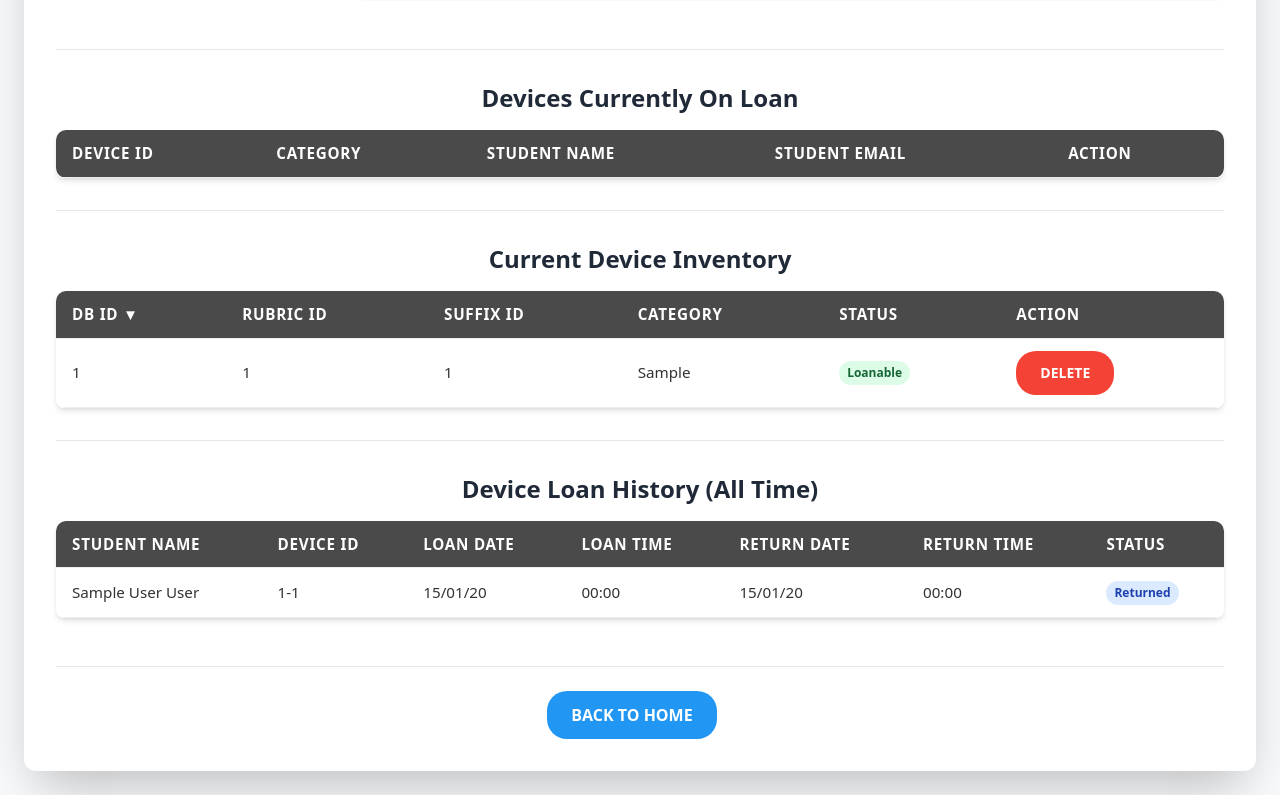
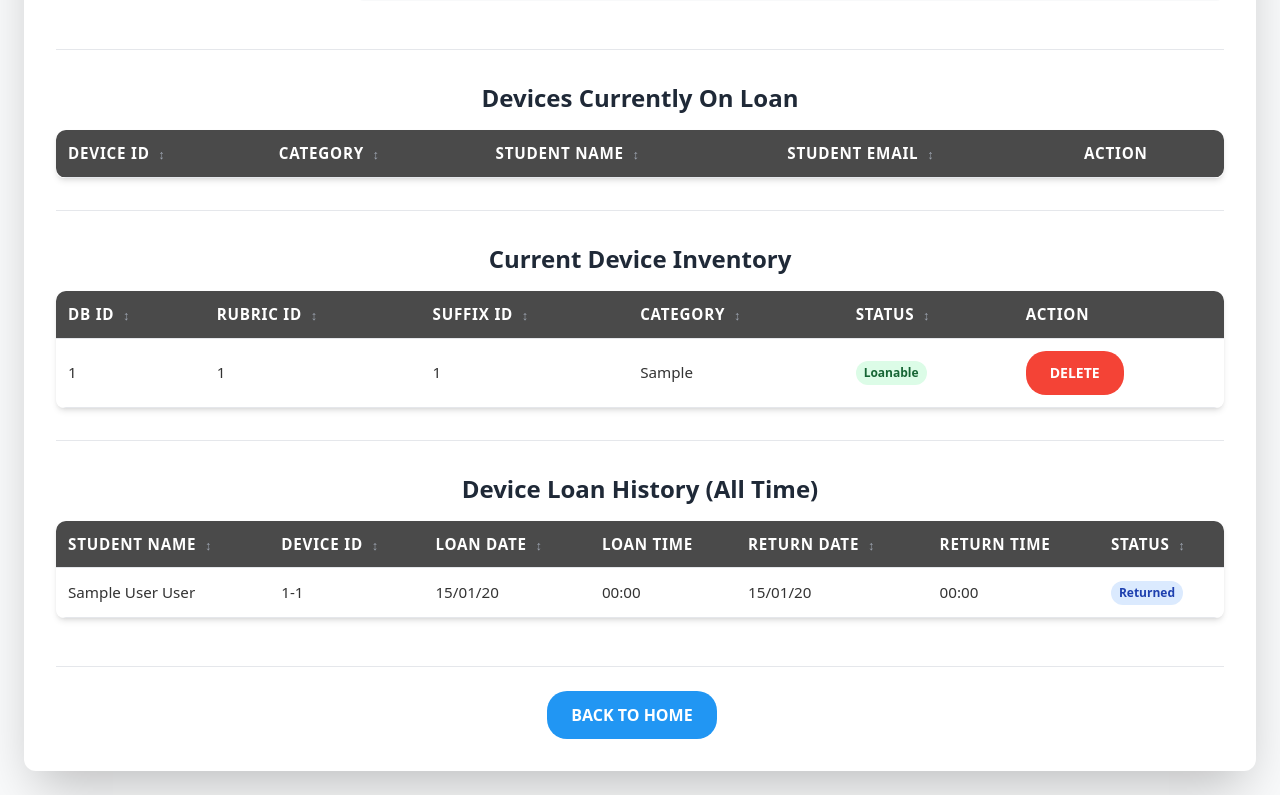
Before and after one commit to CJColemanB/DeviceLoggerV2, a Flask app: page /admin in a window 1280 px wide. Shown: the part 582-1377 px from the top of the page. Run offline with Flask 3, Linux system fonts and the light colour scheme; the visitor is signed in with stand-in values (Sample User, id 1); tables that the repository leaves empty hold one stand-in row (values such as "Sample post"); lists and menus that the app fills with data are empty; some libraries are stand-ins or nearby versions.

Commit message:
sorting function on admin page now doesn't auto refresh page

```diff
--- a/static/admin.js
+++ b/static/admin.js
@@ -57,7 +57,6 @@ document.addEventListener('DOMContentLoaded', () => {
     }
 
     // --- Logic for Delete Confirmation ---
-    // Note: This replaces the inline `onclick` confirm dialogs
     const deleteForms = document.querySelectorAll('.delete-form');
     deleteForms.forEach(form => {
         form.addEventListener('submit', function(event) {
@@ -71,3 +70,55 @@ document.addEventListener('DOMContentLoaded', () => {
         });
     });
 });
+
+// --- Logic for Frontend Sorting (No Page Refresh) ---
+// This is outside DOMContentLoaded so the HTML 'onclick' can find it.
+const sortDirections = {};
+
+/**
+ * Sorts a table based on the column clicked.
+ * @param {string} tableId
+ * @param {number} colIndex
+ * @param {string} type
+ */
+function sortTable(tableId, colIndex, type = 'string') {
+    const table = document.getElementById(tableId);
+    const tbody = table.querySelector('tbody');
+    const rows = Array.from(tbody.querySelectorAll('tr'));
+
+    // Toggle sort direction
+    const sortKey = `${tableId}-${colIndex}`;
+    sortDirections[sortKey] = !sortDirections[sortKey];
+    const isAscending = sortDirections[sortKey];
+
+    // Reset all icons in this table's header to the neutral state
+    table.querySelectorAll('.sort-icon').forEach(icon => icon.textContent = '↕');
+
+    // Update the specific icon for the column being sorted
+    const headerCells = table.querySelectorAll('thead th');
+    const currentIcon = headerCells[colIndex].querySelector('.sort-icon');
+    if (currentIcon) {
+        currentIcon.textContent = isAscending ? '▲' : '▼';
+    }
+
+    // Perform the sort
+    const sortedRows = rows.sort((a, b) => {
+        let valA = a.cells[colIndex].textContent.trim();
+        let valB = b.cells[colIndex].textContent.trim();
+
+        if (type === 'number') {
+            // Convert to numbers for proper numeric sorting (e.g., 10 > 2)
+            const numA = parseFloat(valA.replace(/[^0-9.-]+/g, "")) || 0;
+            const numB = parseFloat(valB.replace(/[^0-9.-]+/g, "")) || 0;
+            return isAscending ? numA - numB : numB - numA;
+        }
+
+        // Standard alphabetical sort
+        return isAscending
+            ? valA.localeCompare(valB, undefined, {numeric: true, sensitivity: 'base'})
+            : valB.localeCompare(valA, undefined, {numeric: true, sensitivity: 'base'});
+    });
+
+    // Re-append the rows in the new order
+    tbody.append(...sortedRows);
+}
--- a/templates/admin.html
+++ b/templates/admin.html
@@ -4,9 +4,27 @@
     <meta charset="UTF-8">
     <meta name="viewport" content="width=device-width, initial-scale=1.0">
     <title>Admin Panel</title>
-    <script src="https://cdn.tailwindcss.com"></script>
+    <script src="https://cdn.tailwindcss.com/3.4.1"></script>
     <link rel="stylesheet" href="{{ url_for('static', filename='styles.css') }}">
     <script src="{{ url_for('static', filename='admin.js') }}" defer></script>
+    <style>
+        /* Styles for the new sorting functionality */
+        th.sortable {
+            cursor: pointer;
+            user-select: none;
+            transition: background-color 0.2s;
+        }
+        th.sortable:hover {
+            background-color: #f3f4f6;
+        }
+        .sort-icon {
+            font-size: 0.8rem;
+            color: #9ca3af;
+            margin-left: 4px;
+        }
+        table { width: 100%; border-collapse: collapse; }
+        th, td { padding: 12px; text-align: left; border-bottom: 1px solid #e5e7eb; }
+    </style>
 </head>
 <body class="bg-gray-50 p-6 min-h-screen font-sans">
 
@@ -100,13 +118,13 @@
             <hr class="my-8">
             <h2 class="text-2xl font-semibold text-gray-800 mt-8 mb-4">Devices Currently On Loan</h2>
             <div class="overflow-x-auto shadow-md rounded-lg mb-8">
-                <table>
+                <table id="loan-table">
                     <thead>
                         <tr>
-                            <th><a href="{{ url_for('admin', sort_by='device_id_loan', sort_dir='asc' if sort_by == 'device_id_loan' and sort_dir == 'desc' else 'desc') }}">Device ID {% if sort_by == 'device_id_loan' %}{% if sort_dir == 'asc' %}▲{% else %}▼{% endif %}{% endif %}</a></th>
-                            <th><a href="{{ url_for('admin', sort_by='category_loan', sort_dir='asc' if sort_by == 'category_loan' and sort_dir == 'desc' else 'desc') }}">Category {% if sort_by == 'category_loan' %}{% if sort_dir == 'asc' %}▲{% else %}▼{% endif %}{% endif %}</a></th>
-                            <th><a href="{{ url_for('admin', sort_by='student_name_loan', sort_dir='asc' if sort_by == 'student_name_loan' and sort_dir == 'desc' else 'desc') }}">Student Name {% if sort_by == 'student_name_loan' %}{% if sort_dir == 'asc' %}▲{% else %}▼{% endif %}{% endif %}</a></th>
-                            <th><a href="{{ url_for('admin', sort_by='student_email_loan', sort_dir='asc' if sort_by == 'student_email_loan' and sort_dir == 'desc' else 'desc') }}">Student Email {% if sort_by == 'student_email_loan' %}{% if sort_dir == 'asc' %}▲{% else %}▼{% endif %}{% endif %}</a></th>
+                            <th class="sortable" onclick="sortTable('loan-table', 0)">Device ID <span class="sort-icon">↕</span></th>
+                            <th class="sortable" onclick="sortTable('loan-table', 1)">Category <span class="sort-icon">↕</span></th>
+                            <th class="sortable" onclick="sortTable('loan-table', 2)">Student Name <span class="sort-icon">↕</span></th>
+                            <th class="sortable" onclick="sortTable('loan-table', 3)">Student Email <span class="sort-icon">↕</span></th>
                             <th>Action</th>
                         </tr>
                     </thead>
@@ -117,20 +135,18 @@
                             <td>{{ d_loan[1] }}</td>
                             <td>{{ d_loan[2] }} {{ d_loan[3] }}</td>
                             <td>{{ d_loan[4] }}</td>
-
                             <td class="whitespace-nowrap">
                                 <form method="post" style="display:inline-block; margin-right: 8px; vertical-align: top;">
                                     <input type="hidden" name="active_return_id" value="{{ d_loan[0] }}">
                                     <button class="btn green text-sm" type="submit" onclick="return confirm('Confirm return for device {{ d_loan[0] }}?')">Mark as Handed In</button>
                                 </form>
-
-                                <a href="mailto:{{ d_loan[4] }}?subject=Device Loan Reminder: {{ d_loan[0] }}&body=Hi {{ d_loan[2] }},%0D%0A%0D%0AThis is a friendly reminder that you have the following device on loan:%0D%0A%0D%0A- Device: {{ d_loan[1] }}%0D%0A- ID: {{ d_loan[0] }}%0D%0A%0D%0APlease remember to return it when you are finished.%0D%0A%0D%0AThanks!"
+                                <a href="mailto:{{ d_loan[4] }}?subject=Device Loan Reminder: {{ d_loan[0] }}&body=Hi {{ d_loan[2] }},%0D%0A%0D%0AThis is a friendly reminder..."
                                    class="btn blue text-sm"
                                    style="display: inline-block; text-decoration: none; vertical-align: top;">
                                    Remind
                                 </a>
                             </td>
-                            </tr>
+                        </tr>
                         {% endfor %}
                     </tbody>
                 </table>
@@ -139,14 +155,14 @@
             <hr class="my-8">
             <h2 class="text-2xl font-semibold text-gray-800 mt-8 mb-4">Current Device Inventory</h2>
             <div class="overflow-x-auto shadow-md rounded-lg">
-                <table>
+                <table id="inventory-table">
                     <thead>
                         <tr>
-                            <th><a href="{{ url_for('admin', sort_by='id', sort_dir='asc' if sort_by == 'id' and sort_dir == 'desc' else 'desc') }}">DB ID {% if sort_by == 'id' %}{% if sort_dir == 'asc' %}▲{% else %}▼{% endif %}{% endif %}</a></th>
-                            <th><a href="{{ url_for('admin', sort_by='rubric_id', sort_dir='asc' if sort_by == 'rubric_id' and sort_dir == 'desc' else 'desc') }}">Rubric ID {% if sort_by == 'rubric_id' %}{% if sort_dir == 'asc' %}▲{% else %}▼{% endif %}{% endif %}</a></th>
-                            <th><a href="{{ url_for('admin', sort_by='suffix_id', sort_dir='asc' if sort_by == 'suffix_id' and sort_dir == 'desc' else 'desc') }}">Suffix ID {% if sort_by == 'suffix_id' %}{% if sort_dir == 'asc' %}▲{% else %}▼{% endif %}{% endif %}</a></th>
-                            <th><a href="{{ url_for('admin', sort_by='category', sort_dir='asc' if sort_by == 'category' and sort_dir == 'desc' else 'desc') }}">Category {% if sort_by == 'category' %}{% if sort_dir == 'asc' %}▲{% else %}▼{% endif %}{% endif %}</a></th>
-                            <th><a href="{{ url_for('admin', sort_by='available', sort_dir='asc' if sort_by == 'available' and sort_dir == 'desc' else 'desc') }}">Status {% if sort_by == 'available' %}{% if sort_dir == 'asc' %}▲{% else %}▼{% endif %}{% endif %}</a></th>
+                            <th class="sortable" onclick="sortTable('inventory-table', 0, 'number')">DB ID <span class="sort-icon">↕</span></th>
+                            <th class="sortable" onclick="sortTable('inventory-table', 1)">Rubric ID <span class="sort-icon">↕</span></th>
+                            <th class="sortable" onclick="sortTable('inventory-table', 2)">Suffix ID <span class="sort-icon">↕</span></th>
+                            <th class="sortable" onclick="sortTable('inventory-table', 3)">Category <span class="sort-icon">↕</span></th>
+                            <th class="sortable" onclick="sortTable('inventory-table', 4)">Status <span class="sort-icon">↕</span></th>
                             <th>Action</th>
                         </tr>
                     </thead>
@@ -179,16 +195,16 @@
             <hr class="my-8">
             <h2 class="text-2xl font-semibold text-gray-800 mt-8 mb-4">Device Loan History (All Time)</h2>
             <div class="overflow-x-auto shadow-md rounded-lg">
-                <table>
+                <table id="history-table">
                     <thead>
                         <tr>
-                            <th><a href="{{ url_for('admin', sort_by='student_name_history', sort_dir='asc' if sort_by == 'student_name_history' and sort_dir == 'desc' else 'desc') }}">Student Name {% if sort_by == 'student_name_history' %}{% if sort_dir == 'asc' %}▲{% else %}▼{% endif %}{% endif %}</a></th>
-                            <th><a href="{{ url_for('admin', sort_by='device_id_history', sort_dir='asc' if sort_by == 'device_id_history' and sort_dir == 'desc' else 'desc') }}">Device ID {% if sort_by == 'device_id_history' %}{% if sort_dir == 'asc' %}▲{% else %}▼{% endif %}{% endif %}</a></th>
-                            <th><a href="{{ url_for('admin', sort_by='loan_time_history', sort_dir='asc' if sort_by == 'loan_time_history' and sort_dir == 'desc' else 'desc') }}">Loan Date {% if sort_by == 'loan_time_history' %}{% if sort_dir == 'asc' %}▲{% else %}▼{% endif %}{% endif %}</a></th>
+                            <th class="sortable" onclick="sortTable('history-table', 0)">Student Name <span class="sort-icon">↕</span></th>
+                            <th class="sortable" onclick="sortTable('history-table', 1)">Device ID <span class="sort-icon">↕</span></th>
+                            <th class="sortable" onclick="sortTable('history-table', 2)">Loan Date <span class="sort-icon">↕</span></th>
                             <th>Loan Time</th>
-                            <th><a href="{{ url_for('admin', sort_by='return_time_history', sort_dir='asc' if sort_by == 'return_time_history' and sort_dir == 'desc' else 'desc') }}">Return Date {% if sort_by == 'return_time_history' %}{% if sort_dir == 'asc' %}▲{% else %}▼{% endif %}{% endif %}</a></th>
+                            <th class="sortable" onclick="sortTable('history-table', 4)">Return Date <span class="sort-icon">↕</span></th>
                             <th>Return Time</th>
-                            <th><a href="{{ url_for('admin', sort_by='status_history', sort_dir='asc' if sort_by == 'status_history' and sort_dir == 'desc' else 'desc') }}">Status {% if sort_by == 'status_history' %}{% if sort_dir == 'asc' %}▲{% else %}▼{% endif %}{% endif %}</a></th>
+                            <th class="sortable" onclick="sortTable('history-table', 6)">Status <span class="sort-icon">↕</span></th>
                         </tr>
                     </thead>
                     <tbody>
--- a/templates/index.html
+++ b/templates/index.html
@@ -2,8 +2,9 @@
 <html>
 <head>
     <!-- Corrected Tailwind CSS script tag -->
-    <script src="https://cdn.tailwindcss.com"></script>
+
     <link rel="stylesheet" href="{{ url_for('static', filename='styles.css') }}">
+    <script src="https://cdn.tailwindcss.com/3.3.3"></script>
     <title>Device Loan System</title>
 </head>
 <body class="bg-gray-100 flex items-center justify-center min-h-screen font-sans">
--- a/templates/return.html
+++ b/templates/return.html
@@ -1,7 +1,7 @@
 <!DOCTYPE html>
 <html>
 <head>
-    <script src="https://cdn.tailwindcss.com"></script>
+    <script src="https://cdn.tailwindcss.com/3.4.1"></script>
     <link rel="stylesheet" href="{{ url_for('static', filename='styles.css') }}">
     <title>Return Device</title>
 </head>
```
